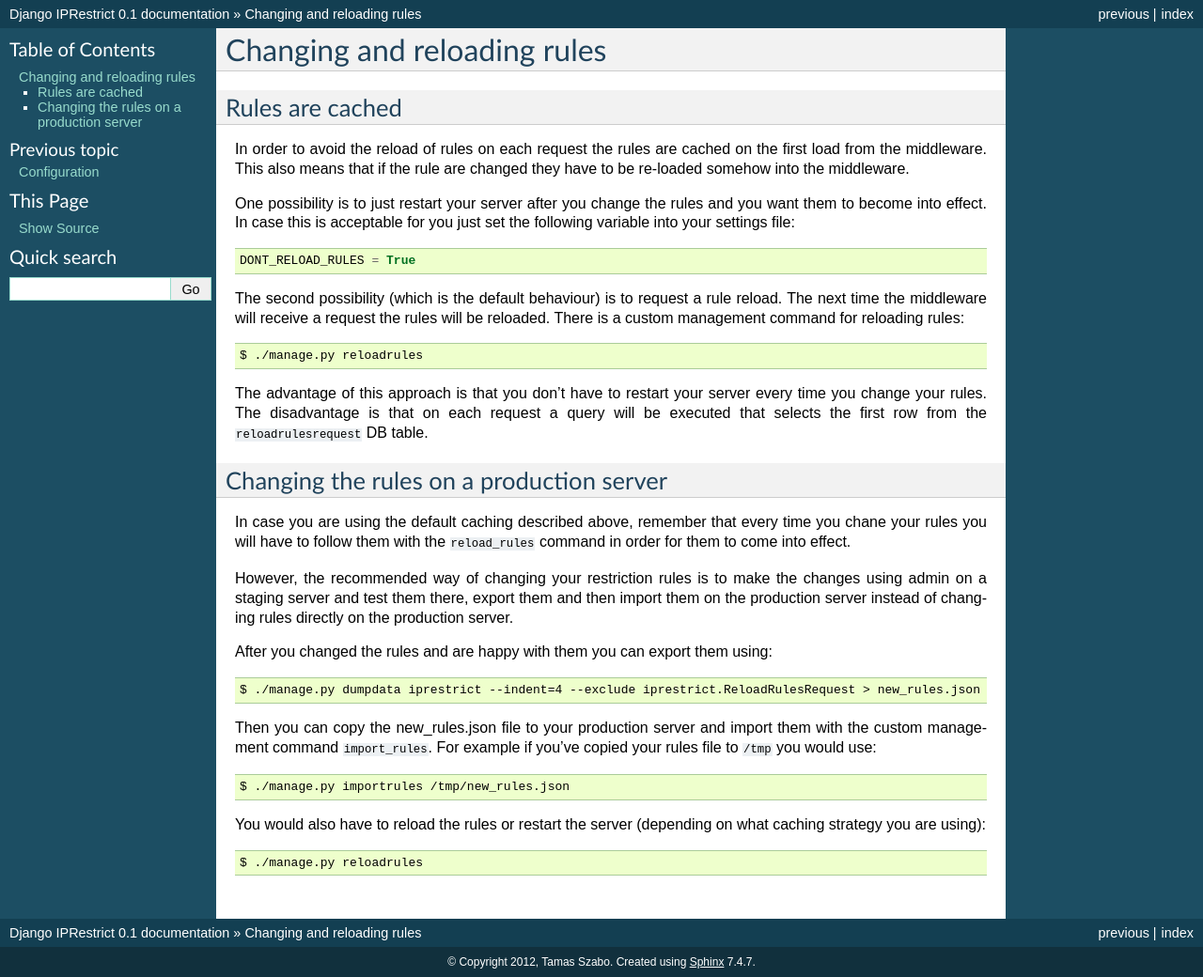
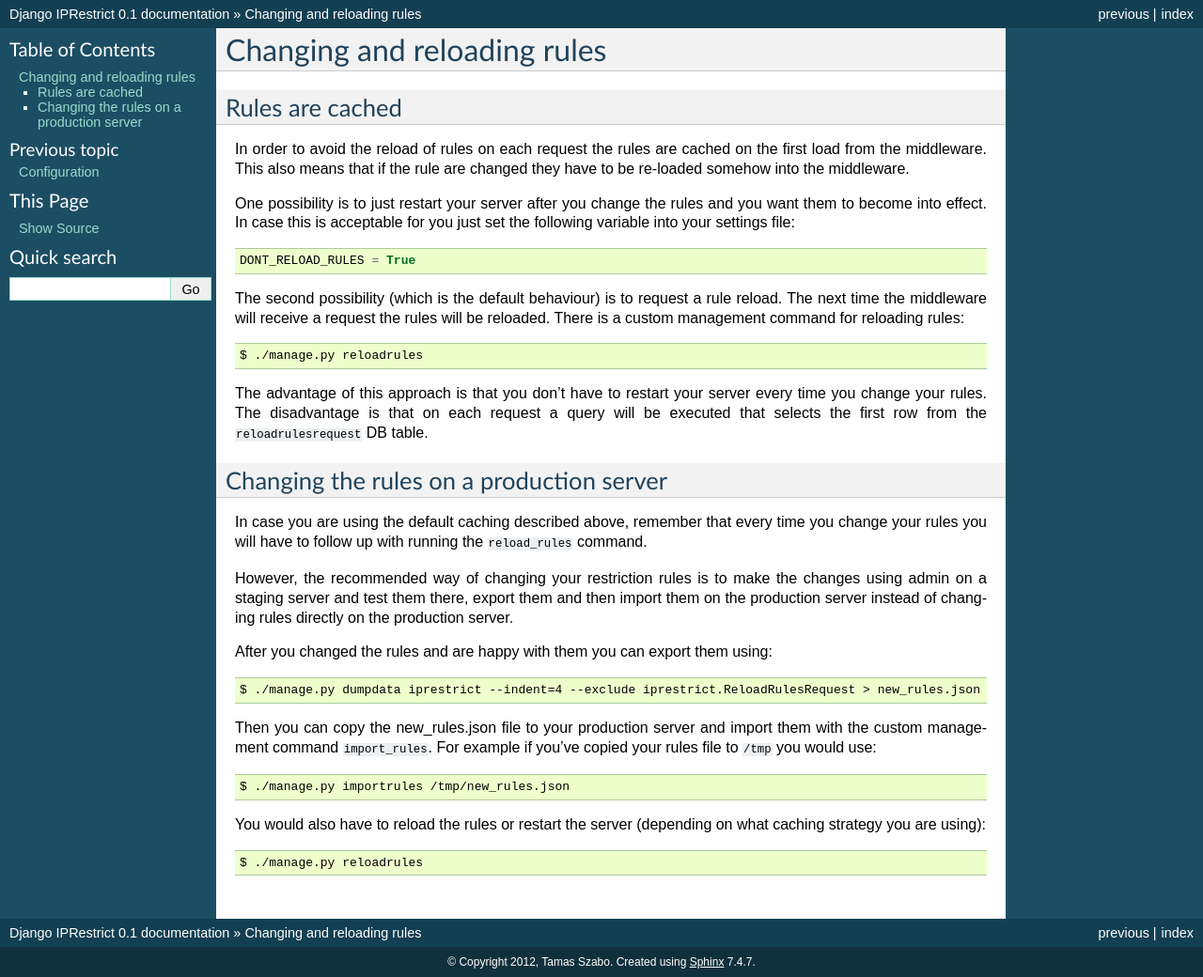
Before and after one commit to muccg/django-iprestrict, a Sphinx documentation site: the page built from docs/changing_and_reloading_rules.rst, in a window 1280 px wide. Shown: the whole page at 94% size. Built offline with Sphinx 7.4.7, drawn with Linux system fonts in a browser that asks for light colours.

Commit message:
Fixing typo.

```diff
--- a/docs/changing_and_reloading_rules.rst
+++ b/docs/changing_and_reloading_rules.rst
@@ -23,7 +23,7 @@ The disadvantage is that on each request a query will be executed that selects t
 Changing the rules on a production server
 -----------------------------------------
 
-In case you are using the default caching described above, remember that every time you chane your rules you will have to follow them with the ``reload_rules`` command in order for them to come into effect.
+In case you are using the default caching described above, remember that every time you change your rules you will have to follow up with running the ``reload_rules`` command.
 
 However, the recommended way of changing your restriction rules is to make the changes using admin on a staging server and test them there, export them and then import them on the production server instead of changing rules directly on the production server.
 
```
